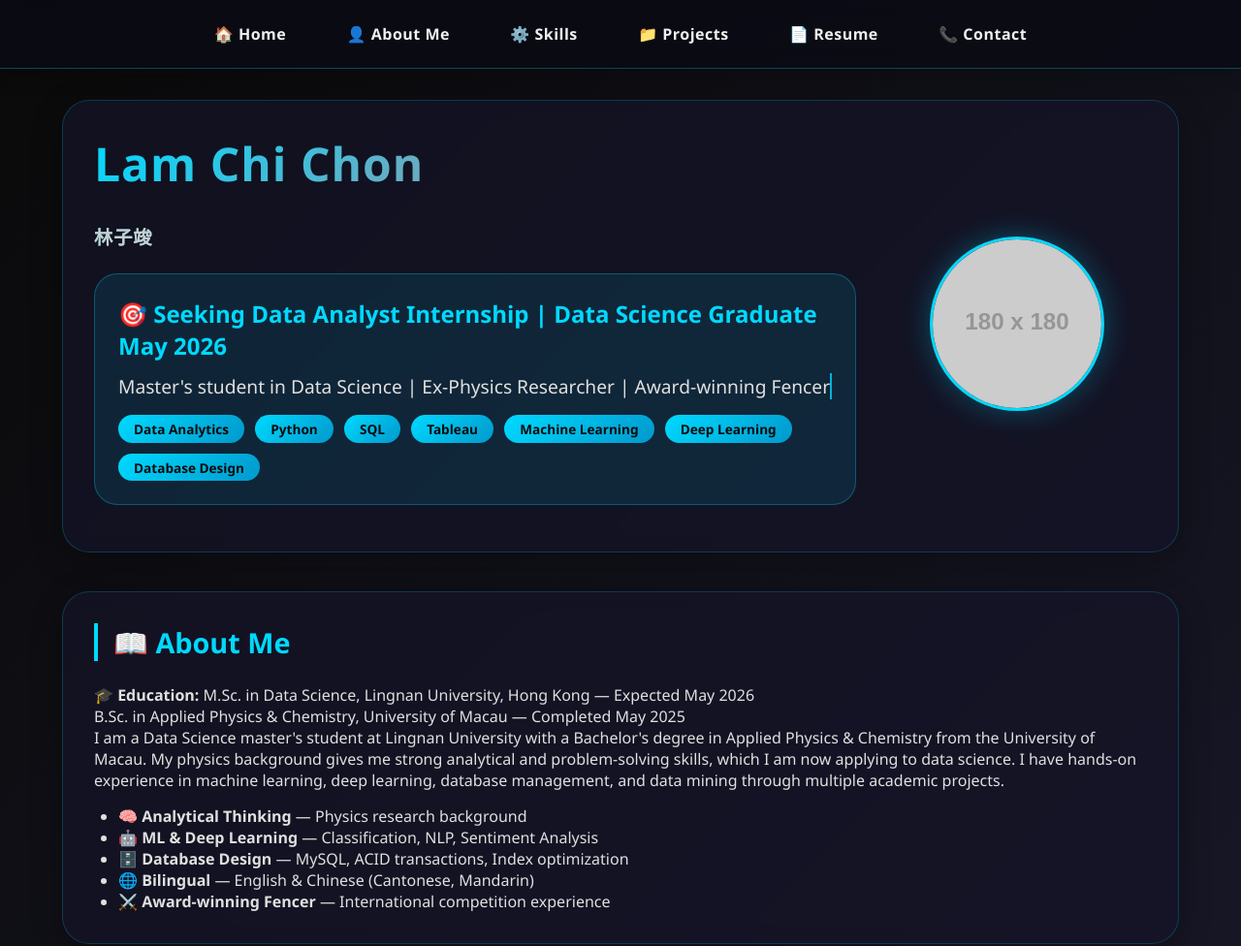
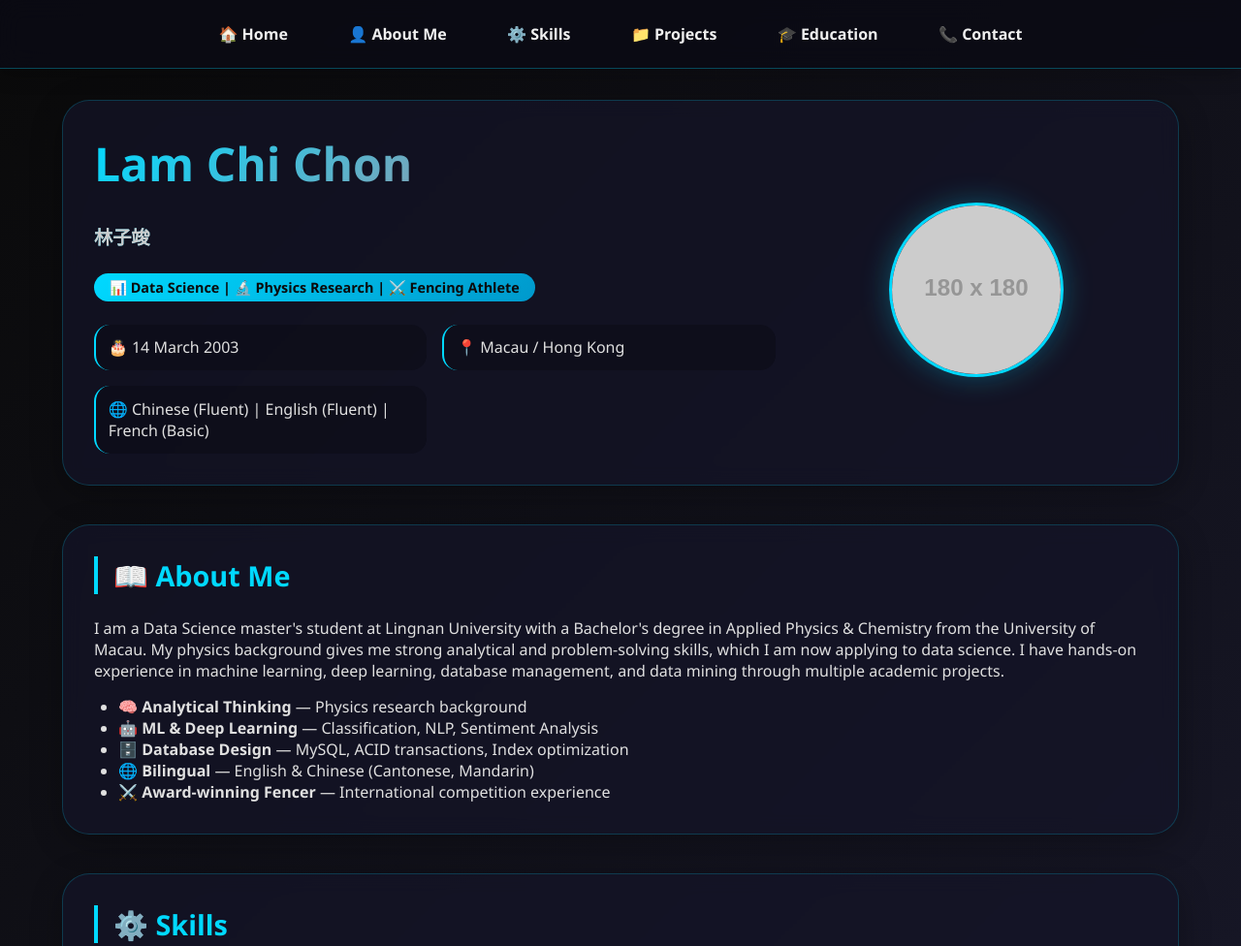
Before and after one commit to cesonseason/cesonseason.github.io, a plain HTML site: page index.html in a window 1280 px wide. Shown: the top 976 px of the page at 97% size. Drawn offline with Linux system fonts and the light colour scheme; placeholder pictures from the web are drawn by us.

Commit message:
Update index.html

```diff
--- a/index.html
+++ b/index.html
@@ -3,7 +3,7 @@
 <head>
     <meta charset="UTF-8">
     <meta name="viewport" content="width=device-width, initial-scale=1.0, user-scalable=yes">
-    <title>Lam Chi Chon | Data Science Portfolio</title>
+    <title>Lam Chi Chon | CV / Portfolio</title>
     <style>
         * {
             margin: 0;
@@ -19,7 +19,6 @@
             min-height: 100vh;
         }
 
-        /* 自定义滚动条 */
         ::-webkit-scrollbar {
             width: 8px;
         }
@@ -34,7 +33,6 @@
             background: #ff6b6b;
         }
 
-        /* 导航栏 - 毛玻璃效果 */
         nav {
             background: rgba(10, 10, 20, 0.8);
             backdrop-filter: blur(12px);
@@ -57,13 +55,11 @@
             padding: 0.5rem 1.2rem;
             border-radius: 40px;
             transition: all 0.3s ease;
-            letter-spacing: 0.5px;
         }
         nav a:hover {
             background: linear-gradient(135deg, #00d9ff, #ff6b6b);
             color: #0a0a0a;
             transform: translateY(-2px);
-            box-shadow: 0 5px 15px rgba(0, 217, 255, 0.3);
         }
 
         .container {
@@ -72,7 +68,6 @@
             padding: 2rem 1.5rem;
         }
 
-        /* 卡片 - 毛玻璃效果 + 发光边框 */
         section {
             background: rgba(20, 20, 40, 0.7);
             backdrop-filter: blur(10px);
@@ -86,7 +81,6 @@
         }
         section:hover {
             border-color: rgba(0, 217, 255, 0.5);
-            box-shadow: 0 8px 32px rgba(0, 217, 255, 0.1);
         }
 
         h1 {
@@ -96,7 +90,6 @@
             -webkit-background-clip: text;
             background-clip: text;
             color: transparent;
-            letter-spacing: 1px;
         }
         h2 {
             font-size: 1.8rem;
@@ -110,7 +103,6 @@
             color: #ff6b6b;
         }
 
-        /* Home 区域 - 带头像 */
         .home-wrapper {
             display: flex;
             flex-wrap: wrap;
@@ -136,7 +128,6 @@
         }
         .avatar-img:hover {
             transform: scale(1.05);
-            box-shadow: 0 0 40px rgba(0, 217, 255, 0.5);
         }
         @media (max-width: 700px) {
             .home-wrapper {
@@ -146,37 +137,28 @@
             h1 { font-size: 2.2rem; }
         }
 
-        .headline-box {
-            background: rgba(0, 217, 255, 0.1);
-            padding: 1.5rem;
-            border-radius: 24px;
-            margin: 1rem 0;
-            border: 1px solid rgba(0, 217, 255, 0.3);
-        }
-        .positioning {
-            font-size: 1.5rem;
-            font-weight: 600;
-            color: #00d9ff;
-            margin-bottom: 0.75rem;
-        }
-        .tags {
-            display: flex;
-            flex-wrap: wrap;
-            gap: 0.7rem;
-            margin-top: 1rem;
-        }
-        .tag {
+        .title-badge {
+            display: inline-block;
             background: linear-gradient(135deg, #00d9ff, #0099cc);
             color: #0a0a0a;
             padding: 0.3rem 1rem;
             border-radius: 40px;
-            font-size: 0.85rem;
+            font-size: 0.9rem;
             font-weight: 600;
-            transition: all 0.3s ease;
+            margin-top: 0.5rem;
         }
-        .tag:hover {
-            transform: translateY(-2px);
-            box-shadow: 0 5px 15px rgba(0, 217, 255, 0.4);
+
+        .info-grid {
+            display: grid;
+            grid-template-columns: repeat(auto-fit, minmax(280px, 1fr));
+            gap: 1rem;
+            margin-top: 1rem;
+        }
+        .info-item {
+            background: rgba(10, 10, 20, 0.5);
+            padding: 0.8rem;
+            border-radius: 16px;
+            border-left: 2px solid #00d9ff;
         }
 
         .skills-grid {
@@ -250,7 +232,6 @@
         .btn:hover {
             transform: translateY(-2px);
             box-shadow: 0 5px 15px rgba(0, 217, 255, 0.4);
-            background: linear-gradient(135deg, #ff6b6b, #ff4757);
         }
 
         .contact-info {
@@ -274,32 +255,6 @@
             font-size: 0.85rem;
             border-top: 1px solid rgba(0, 217, 255, 0.2);
         }
-
-        /* 打字机效果 */
-        .typing {
-            font-size: 1.2rem;
-            border-right: 2px solid #00d9ff;
-            white-space: nowrap;
-            overflow: hidden;
-            width: 0;
-            animation: typing 3s steps(40, end) forwards, blink 0.8s infinite;
-        }
-        @keyframes typing {
-            from { width: 0; }
-            to { width: 100%; }
-        }
-        @keyframes blink {
-            from, to { border-color: transparent; }
-            50% { border-color: #00d9ff; }
-        }
-        @media (max-width: 700px) {
-            .typing {
-                white-space: normal;
-                border-right: none;
-                animation: none;
-                width: 100%;
-            }
-        }
     </style>
 </head>
 <body>
@@ -309,28 +264,21 @@
     <a href="#about">👤 About Me</a>
     <a href="#skills">⚙️ Skills</a>
     <a href="#projects">📁 Projects</a>
-    <a href="#resume">📄 Resume</a>
+    <a href="#education">🎓 Education</a>
     <a href="#contact">📞 Contact</a>
 </nav>
 
 <div class="container">
-    <!-- ========== SECTION 1: HOME ========== -->
+    <!-- ========== SECTION 1: HOME / PROFILE ========== -->
     <section id="home">
         <div class="home-wrapper">
             <div class="home-content">
                 <h1>Lam Chi Chon<br><span style="font-size: 1.2rem; color: #ccc;">林子竣</span></h1>
-                <div class="headline-box">
-                    <div class="positioning">🎯 Seeking Data Analyst Internship | Data Science Graduate May 2026</div>
-                    <div class="typing">Master's student in Data Science | Ex-Physics Researcher | Award-winning Fencer</div>
-                    <div class="tags">
-                        <span class="tag">Data Analytics</span>
-                        <span class="tag">Python</span>
-                        <span class="tag">SQL</span>
-                        <span class="tag">Tableau</span>
-                        <span class="tag">Machine Learning</span>
-                        <span class="tag">Deep Learning</span>
-                        <span class="tag">Database Design</span>
-                    </div>
+                <div class="title-badge">📊 Data Science | 🔬 Physics Research | ⚔️ Fencing Athlete</div>
+                <div class="info-grid" style="margin-top: 1.5rem;">
+                    <div class="info-item">🎂 14 March 2003</div>
+                    <div class="info-item">📍 Macau / Hong Kong</div>
+                    <div class="info-item">🌐 Chinese (Fluent) | English (Fluent) | French (Basic)</div>
                 </div>
             </div>
             <div class="home-avatar">
@@ -342,8 +290,6 @@
     <!-- ========== SECTION 2: ABOUT ME ========== -->
     <section id="about">
         <h2>📖 About Me</h2>
-        <p><strong>🎓 Education:</strong> M.Sc. in Data Science, Lingnan University, Hong Kong — Expected May 2026<br>
-        B.Sc. in Applied Physics & Chemistry, University of Macau — Completed May 2025</p>
         <p>I am a Data Science master's student at Lingnan University with a Bachelor's degree in Applied Physics & Chemistry from the University of Macau. My physics background gives me strong analytical and problem-solving skills, which I am now applying to data science. I have hands-on experience in machine learning, deep learning, database management, and data mining through multiple academic projects.</p>
         <ul style="margin-top: 15px; margin-left: 25px;">
             <li>🧠 <strong>Analytical Thinking</strong> — Physics research background</li>
@@ -383,7 +329,7 @@
 
     <!-- ========== SECTION 4: PROJECTS ========== -->
     <section id="projects">
-        <h2>📁 Featured Projects</h2>
+        <h2>📁 Projects</h2>
 
         <div class="project-card">
             <div class="project-title">💳 Credit Card Fraud Detection <span class="badge">ML | Group</span></div>
@@ -397,7 +343,7 @@
         <div class="project-card">
             <div class="project-title">🐦 Social Media Sentiment Analysis <span class="badge">DL | Group</span></div>
             <div class="project-detail"><strong>Problem:</strong> Automated sentiment analysis for Weibo posts.</div>
-            <div class="project-detail"><strong>Approach:</strong> LSTM + Word2Vec, hyperparameter tuning (batch size, learning rate).</div>
+            <div class="project-detail"><strong>Approach:</strong> LSTM + Word2Vec, hyperparameter tuning.</div>
             <div class="project-detail"><strong>Outcome:</strong> 74.58% test accuracy on 3-class sentiment.</div>
             <div class="project-detail"><strong>My Role:</strong> Data preprocessing, segmentation, stop-word removal.</div>
             <a href="#" class="btn">🔗 GitHub</a>
@@ -415,7 +361,7 @@
         <div class="project-card">
             <div class="project-title">⚡ Data Center Energy Prediction <span class="badge">DM | Group</span></div>
             <div class="project-detail"><strong>Problem:</strong> Predict renewable energy adoption in AI data centers.</div>
-            <div class="project-detail"><strong>Approach:</strong> Gradient Boosting, feature selection (consensus score), grouped validation.</div>
+            <div class="project-detail"><strong>Approach:</strong> Gradient Boosting, feature selection, grouped validation.</div>
             <div class="project-detail"><strong>Outcome:</strong> R² 0.784, top predictors: internet penetration, green initiatives.</div>
             <div class="project-detail"><strong>My Role:</strong> Documentation, integrity checks, report writing.</div>
             <a href="#" class="btn">🔗 GitHub</a>
@@ -431,34 +377,36 @@
         </div>
     </section>
 
-    <!-- ========== SECTION 5: RESUME ========== -->
-    <section id="resume">
-        <h2>📄 Resume & Awards</h2>
-        <p>Download my full resume below:</p>
-        <a href="#" class="btn">📥 Download Resume (PDF)</a>
+    <!-- ========== SECTION 5: EDUCATION ========== -->
+    <section id="education">
+        <h2>🎓 Education</h2>
+        <div class="project-card">
+            <div class="project-title">🎓 Master of Science in Data Science <span class="badge">2025 - Present</span></div>
+            <div class="project-detail"><strong>Institution:</strong> Lingnan University, Hong Kong</div>
+            <div class="project-detail"><strong>Expected Graduation:</strong> May 2026</div>
+        </div>
+        <div class="project-card">
+            <div class="project-title">🔬 Bachelor of Science in Applied Physics & Chemistry <span class="badge">2021 - 2025</span></div>
+            <div class="project-detail"><strong>Institution:</strong> University of Macau</div>
+            <div class="project-detail"><strong>Thesis:</strong> Nb₂O₅:TiO₂ Electrochromic & Battery Material</div>
+        </div>
+        <div class="project-card">
+            <div class="project-title">📚 High School <span class="badge">2019 - 2021</span></div>
+            <div class="project-detail">Ruthin School (UK) | Pui Ching Middle School (Macau)</div>
+        </div>
 
-        <h3 style="margin-top: 25px;">🏆 Fencing Awards</h3>
+        <h3 style="margin-top: 20px;">🏆 Awards</h3>
         <ul style="margin-left: 25px;">
             <li>⚔️ <strong>2025</strong> — U23 Asian Fencing Championships (28th Place)</li>
             <li>⚔️ <strong>2024</strong> — Macau Fencing Ranking Tournament, Men's Epee (Runner-up)</li>
+            <li>🏆 <strong>2024</strong> — National University Physics Experiment Competition (First Prize)</li>
             <li>⚔️ <strong>2022</strong> — Macau Fencing Referee Level 3 (Foil, Epee, Sabre)</li>
-        </ul>
-
-        <h3>🏅 Academic Awards</h3>
-        <ul style="margin-left: 25px;">
-            <li>🏆 <strong>2024</strong> — National University Physics Experiment Competition (First Prize)</li>
-        </ul>
-
-        <h3>📜 Certifications</h3>
-        <ul style="margin-left: 25px;">
-            <li>Macau Fencing Referee Level 3 (Foil, Epee, Sabre) — 2022</li>
-            <li>Bachelor's Degree Certificate — University of Macau, 2025</li>
         </ul>
     </section>
 
     <!-- ========== SECTION 6: CONTACT ========== -->
     <section id="contact">
-        <h2>📬 Contact Me</h2>
+        <h2>📬 Contact</h2>
         <div class="contact-info">
             📧 <strong>Email:</strong> cesonseason@gmail.com<br>
             📞 <strong>Phone:</strong> +853 63281260 / +86 17205909032<br>
@@ -466,12 +414,11 @@
             🐙 <strong>GitHub:</strong> <a href="#">github.com/cesonseason</a><br>
             📍 <strong>Location:</strong> Macau / Hong Kong
         </div>
-        <p style="margin-top: 1rem;">✨ Open for internship opportunities starting Summer 2026 ✨</p>
     </section>
 </div>
 
 <footer>
-    © 2025 Lam Chi Chon (林子竣) — Data Science Portfolio | Built with 🖤 for Web3
+    © 2025 Lam Chi Chon (林子竣) — CV / Portfolio
 </footer>
 
 </body>
```
